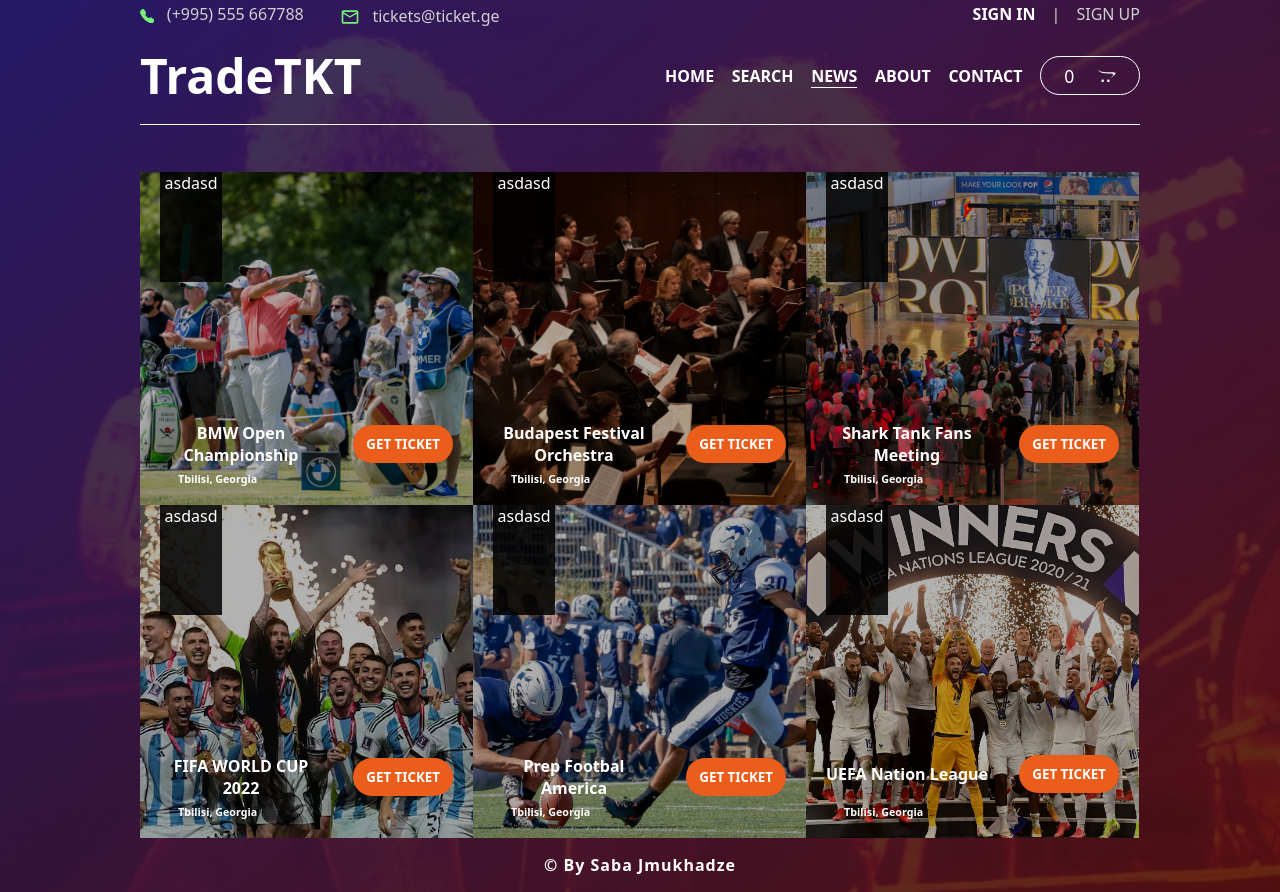
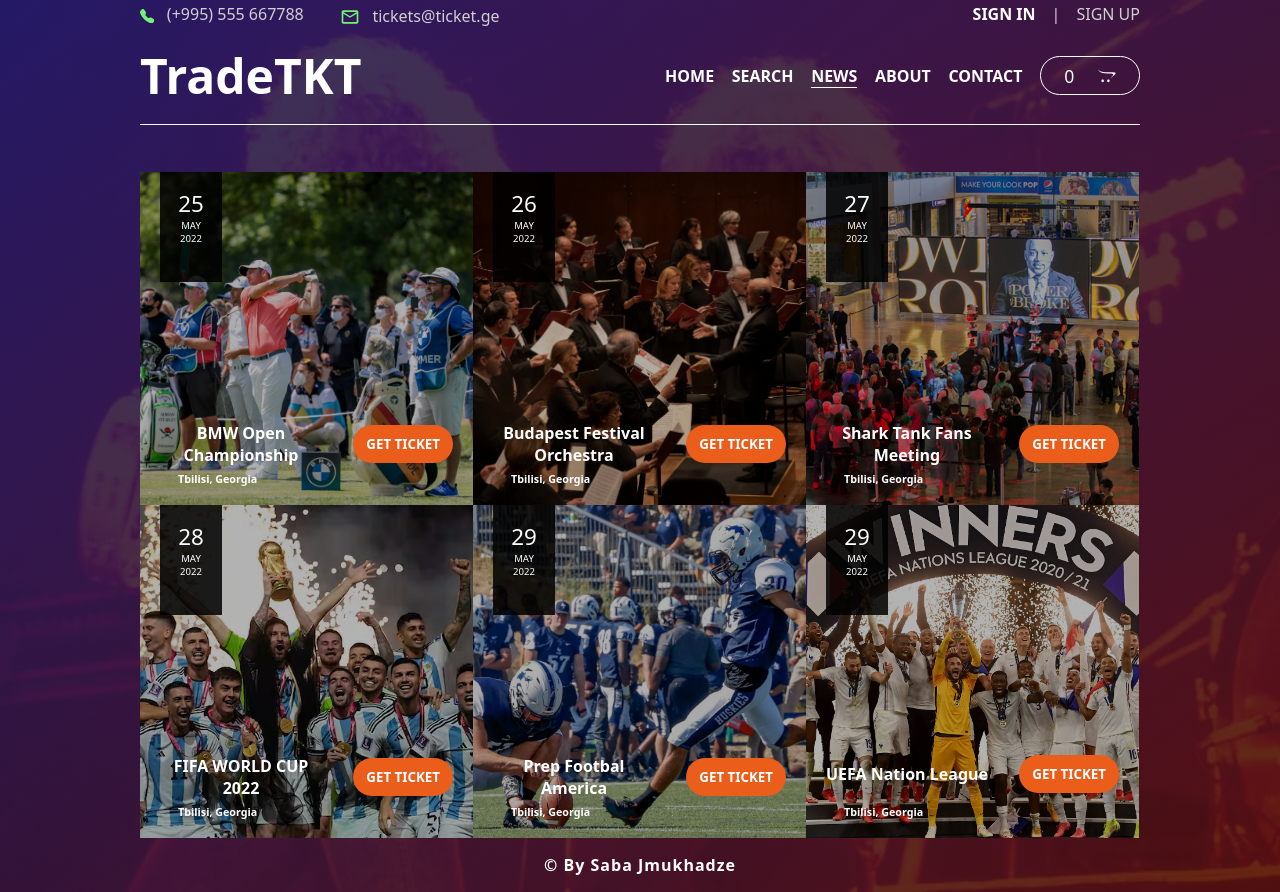
Before and after one commit to Sabajmukhadze1996/trade-ticket, a React (Create React App) app: page /news in a window 1280 px wide. Built offline with nearby package versions, Linux system fonts and the light colour scheme.

Commit message:
more-styles-added

```diff
--- a/src/modals/main-search-modal/main-search-modal.css
+++ b/src/modals/main-search-modal/main-search-modal.css
@@ -13,6 +13,8 @@
   border-bottom: 1px solid #b2b1b1;
   color: #444;
   margin-bottom: 1.3rem;
+  font-size: 1.5rem;
+  font-family: Arial, Helvetica, sans-serif;
 }
 
 #main-search-modal-title #close-icon {
@@ -52,6 +54,7 @@
   justify-content: space-between;
   align-items: center;
   margin-top: 1rem;
+  padding-inline: 6rem;
 }
 
 #main-search-modal-inner-container .events-card img {
@@ -149,12 +152,31 @@
 
 /* media quaries for mobile screen sizes */
 
-@media (max-width: 520px) {
+@media (max-width: 715px) {
+  #main-search-modal-inner-container .events-card {
+    display: flex;
+    justify-content: space-between;
+    align-items: center;
+    margin-top: 1rem;
+    padding-inline: 3rem;
+  }
+}
+@media (max-width: 611px) {
+  #main-search-modal-inner-container .events-card {
+    display: flex;
+    justify-content: space-between;
+    align-items: center;
+    margin-top: 1rem;
+    padding-inline: 1rem;
+  }
+}
+@media (max-width: 533px) {
   #main-search-modal-inner-container .events-card {
     display: flex;
     justify-content: space-between;
     align-items: center;
     flex-direction: column;
     margin-top: 1rem;
+    padding-inline: 0rem;
   }
 }
--- a/src/pages/news/NewsPage.tsx
+++ b/src/pages/news/NewsPage.tsx
@@ -87,7 +87,9 @@
                 return (
                  <div key={index} className="card">
                     <div className="card-desc-template">
-                            asdasd
+                        <p>{event.date_day}</p>
+                        <p>{event.month}</p>
+                        <p>{event.date}</p>
                     </div>
                     <img src={event.image}/>
                     <div className="card-description">
--- a/src/pages/news/news-page.css
+++ b/src/pages/news/news-page.css
@@ -52,7 +52,6 @@
 #news-page-container .events-container {
   display: grid;
   grid-template-columns: repeat(3, 333px);
-
 }
 
 #news-page-container .events-container .card {
@@ -74,8 +73,17 @@
   background-color: rgba(0, 0, 0, 0.85);
   z-index: 2;
   margin-left: 20px;
+  padding-top: 1rem;
 }
-
+.card-desc-template p:nth-child(1) {
+  font-size: 1.4rem;
+}
+.card-desc-template p:nth-child(2) {
+  font-size: 0.6rem;
+}
+.card-desc-template p:nth-child(3) {
+  font-size: 0.6rem;
+}
 
 #news-page-container .card-description {
   display: flex;
@@ -96,16 +104,16 @@
   background-color: #ea5d1b;
   outline: none;
   border: 2px solid transparent;
-   color: #FFFFFF;
+  color: #ffffff;
   font-weight: 600;
   border-radius: 200px;
 }
 
 #news-page-container .card-description button:hover {
-    background-color: #FFFFFF;
+  background-color: #ffffff;
   color: #ea5d1b;
   transition: 0.3s ease;
-    border: 2px solid #FFFFFF;
+  border: 2px solid #ffffff;
   transform: scale(1.05);
   cursor: pointer;
 }
@@ -122,32 +130,28 @@
 
 /* media quaries */
 
-@media(max-width: 1021px) {
+@media (max-width: 1021px) {
   #news-page-container .events-container {
     display: grid;
     grid-template-columns: repeat(2, 333px);
     justify-content: center;
     gap: 4rem;
   }
-
 }
 
-
-@media(max-width: 745px) {
+@media (max-width: 745px) {
   #news-page-container .events-container {
     display: grid;
     grid-template-columns: repeat(2, 333px);
     justify-content: center;
     gap: 0;
   }
-
 }
-@media(max-width: 676px) {
+@media (max-width: 676px) {
   #news-page-container .events-container {
     display: grid;
     grid-template-columns: repeat(1, 333px);
     justify-content: center;
     row-gap: 2rem;
   }
-
 }
```
Lines whose indentation alone changed are shown as unchanged.
